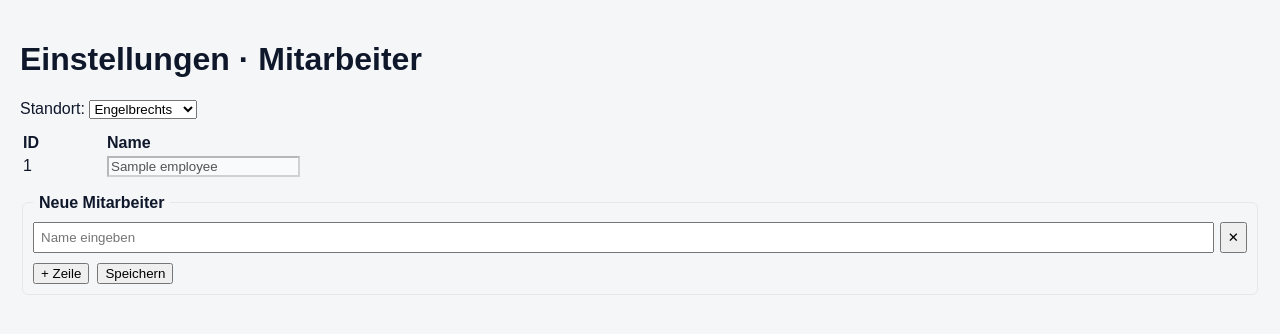
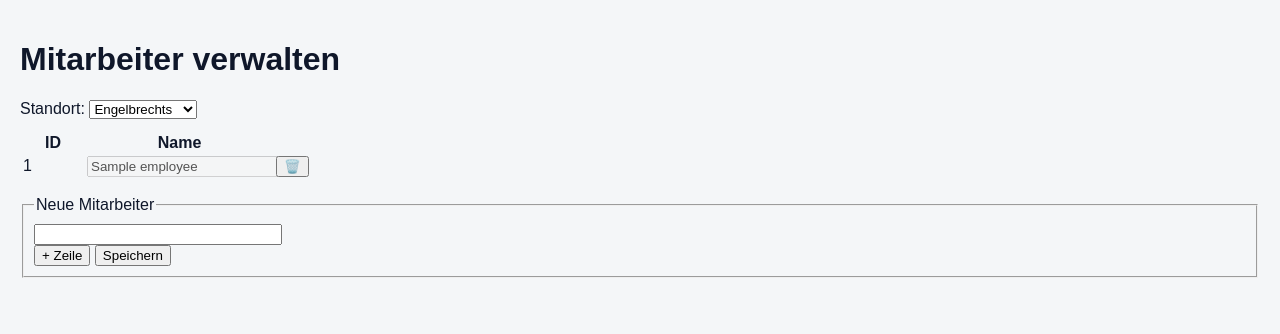
Before and after one commit to zankldach/zankl-plan, a FastAPI app: template templates/settings_employees.html in a window 1280 px wide. Shown: the part 81-415 px from the top of the page. Run offline with FastAPI, Linux system fonts and the light colour scheme; the template is opened without the code that fills it: most values are stand-ins (such as "Sample title", 1, 10 or a date in 2020).

Commit message:
Update settings_employees.html

```diff
--- a/templates/settings_employees.html
+++ b/templates/settings_employees.html
@@ -1,11 +1,10 @@
 {% extends "base.html" %}
-{% block title %}Einstellungen · Mitarbeiter{% endblock %}
+{% block title %}Mitarbeiter · Einstellungen{% endblock %}
 
 {% block content %}
-<h1>Einstellungen · Mitarbeiter</h1>
+<h1>Mitarbeiter verwalten</h1>
 
-<!-- Standortwechsel -->
-<form id="standortForm" method="get" action="/settings/employees" style="margin-bottom:12px;">
+<form method="get" action="/settings/employees" style="margin-bottom:12px;">
   <label>
     Standort:
     <select name="standort" onchange="this.form.submit()">
@@ -16,95 +15,64 @@
 </form>
 
 {% if saved %}
-<div style="padding:8px; background:#e8ffe8; border:1px solid #9bd49b; margin-bottom:10px;">
+<div style="background:#e7ffe7;padding:8px;margin-bottom:10px;">
   Gespeichert.
 </div>
 {% endif %}
 
-<!-- Bestehende Mitarbeiter -->
-<table class="table" style="margin-bottom:14px;">
+<table class="table" style="margin-bottom:16px;">
   <thead>
     <tr>
-      <th style="width:80px; text-align:left;">ID</th>
-      <th style="text-align:left;">Name</th>
+      <th style="width:60px;">ID</th>
+      <th>Name</th>
+      <th style="width:60px;"></th>
     </tr>
   </thead>
   <tbody>
-    {% for e in employees or [] %}
+    {% for e in employees %}
     <tr>
-      <td style="text-align:left;">{{ e.id }}</td>
-      <td style="text-align:left;">
-        <input type="text" value="{{ e.name }}" disabled
-               style="width:100%; background:#f8fafc;">
+      <td>{{ e.id }}</td>
+      <td>
+        <input type="text" value="{{ e.name }}" disabled style="width:100%;">
+      </td>
+      <td>
+        <form method="post" action="/settings/employees/delete"
+              onsubmit="return confirm('Mitarbeiter wirklich löschen?');">
+          <input type="hidden" name="emp_id" value="{{ e.id }}">
+          <button type="submit">🗑️</button>
+        </form>
       </td>
     </tr>
     {% endfor %}
-    {% if not employees or employees|length == 0 %}
-    <tr>
-      <td colspan="2" style="text-align:left; color:#64748b;">
-        Noch keine Mitarbeiter für diesen Standort erfasst.
-      </td>
-    </tr>
-    {% endif %}
   </tbody>
 </table>
 
-<!-- NEUE Mitarbeiter -->
-<form id="empForm" method="post" action="/settings/employees">
+<form method="post" action="/settings/employees">
   <input type="hidden" name="standort" value="{{ standort }}">
 
-  <fieldset style="border:1px solid #e5e7eb; padding:10px; border-radius:6px;">
-    <legend style="padding:0 6px; font-weight:600;">Neue Mitarbeiter</legend>
+  <fieldset style="padding:10px;">
+    <legend>Neue Mitarbeiter</legend>
 
-    <div id="newInputs" style="display:flex; flex-direction:column; gap:8px;"></div>
+    <div id="rows"></div>
 
-    <div style="margin-top:10px; display:flex; gap:8px;">
-      <button type="button" id="addBtn">+ Zeile</button>
-      <button type="submit">Speichern</button>
-    </div>
+    <button type="button" id="add">+ Zeile</button>
+    <button type="submit">Speichern</button>
   </fieldset>
 </form>
 {% endblock %}
 
 {% block scripts %}
 <script>
-document.addEventListener('DOMContentLoaded', () => {
-  const wrap = document.getElementById('newInputs');
-  const addBtn = document.getElementById('addBtn');
+const wrap = document.getElementById('rows');
+const add = document.getElementById('add');
 
-  function makeRow() {
-    const row = document.createElement('div');
-    row.style.display = 'flex';
-    row.style.gap = '6px';
+function addRow() {
+  const d = document.createElement('div');
+  d.innerHTML = `<input name="emp_name_new[]" style="width:240px;">`;
+  wrap.appendChild(d);
+}
 
-    row.innerHTML = `
-      <input type="text" name="emp_name_new[]" placeholder="Name eingeben"
-             style="flex:1; padding:6px;">
-      <button type="button">✕</button>
-    `;
-
-    const btn = row.querySelector('button');
-    btn.addEventListener('click', () => {
-      if (wrap.children.length > 1) row.remove();
-      ensureTrailingEmpty();
-    });
-
-    row.querySelector('input').addEventListener('input', ensureTrailingEmpty);
-    return row;
-  }
-
-  function ensureTrailingEmpty() {
-    const inputs = wrap.querySelectorAll('input[name="emp_name_new[]"]');
-    if (inputs.length === 0 || inputs[inputs.length - 1].value.trim() !== '') {
-      wrap.appendChild(makeRow());
-    }
-  }
-
-  addBtn.addEventListener('click', () => {
-    wrap.appendChild(makeRow());
-  });
-
-  ensureTrailingEmpty();
-});
+add.addEventListener('click', addRow);
+addRow();
 </script>
 {% endblock %}
```
